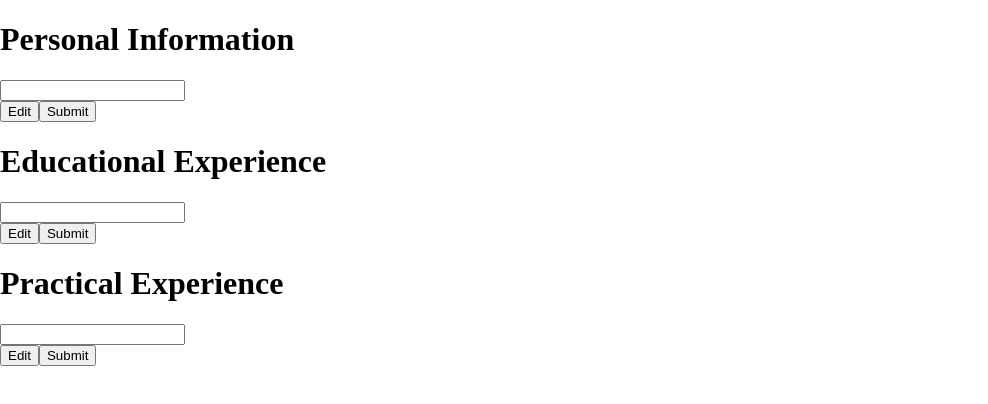
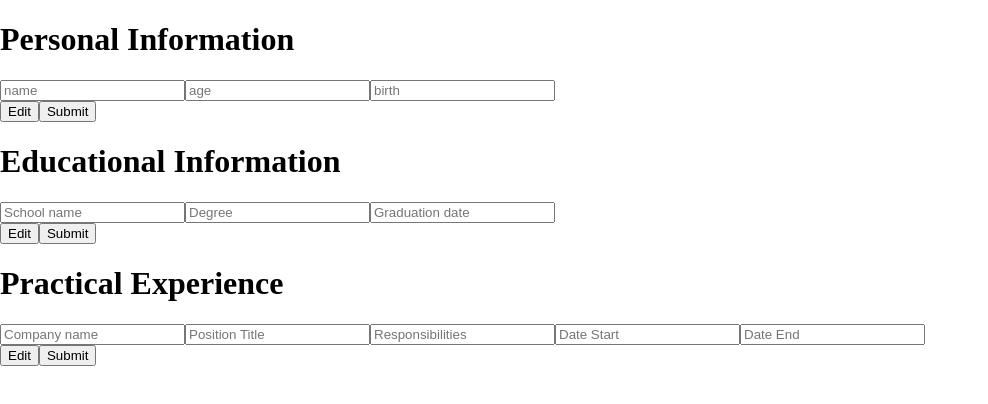
Before and after one commit to hwblue24/cvApp, a React (Vite) app: page / in a window 1280 px wide. Shown: the top 404 px of the page, without its empty margins (0-988 px from the left). Built offline with nearby package versions, Linux system fonts and the light colour scheme.

Commit message:
set up inputs in children for flexibility

```diff
--- a/src/App.jsx
+++ b/src/App.jsx
@@ -1,12 +1,10 @@
-function InputCards({info}) {
+function InputCards({info, children}) {
   return (
     <>
     <h1>{info.title}</h1>
     <div>
-
-      <input type="text" />
+      {children}
     </div>
-
     <button>Edit</button>
     <button>Submit</button>
     </>
@@ -17,17 +15,33 @@ function InputCards({info}) {
 function App () {
   return (
     <>
-      <InputCards info={{
-        title:'Personal Information'
-      }} />
-       <InputCards info={{
-        title:'Educational Experience'
-      }} />
-       <InputCards info={{
-        title:'Practical Experience'
-      }} />
-    </>
-  )
+    <InputCards info={{ title:'Personal Information'}} >
+      <div>
+        <input type="text" placeholder="name" />
+        <input type="text" placeholder="age" />
+        <input type="text" placeholder="birth"/>
+      </div>
+    </InputCards>
+
+    <InputCards info={{ title:'Educational Information'}} >
+    <div>
+      <input type="text" placeholder="School name" />
+      <input type="text" placeholder="Degree" />
+      <input type="text" placeholder="Graduation date"/>
+    </div>
+  </InputCards>
+
+  <InputCards info={{ title:'Practical Experience'}} >
+    <div>
+      <input type="text" placeholder="Company name" />
+      <input type="text" placeholder="Position Title" />
+      <input type="text" placeholder="Responsibilities"/>
+      <input type="text" placeholder="Date Start"/>
+      <input type="text" placeholder="Date End"/>
+    </div>
+  </InputCards>
+  </>
+  );
 }
 
 export default App
```
